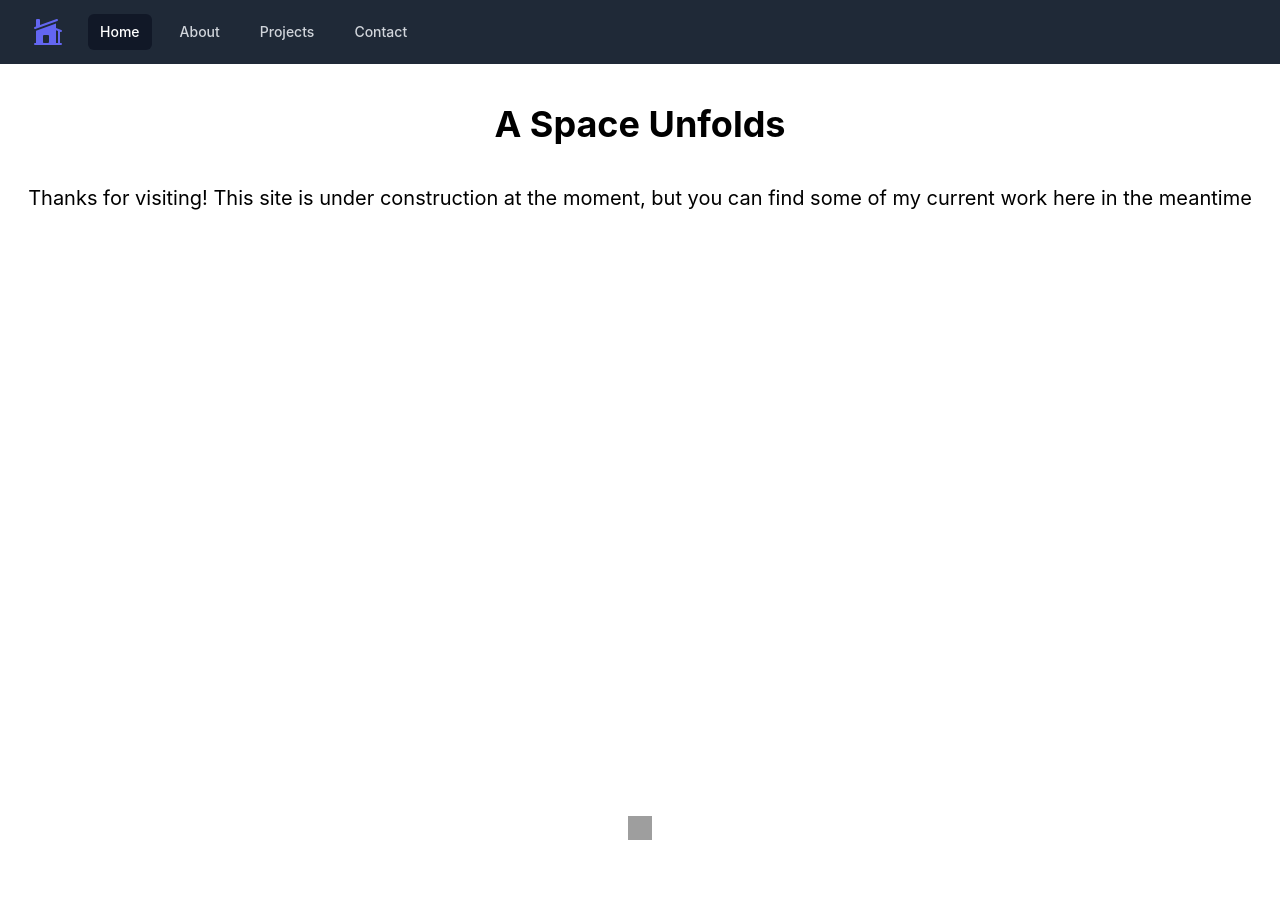
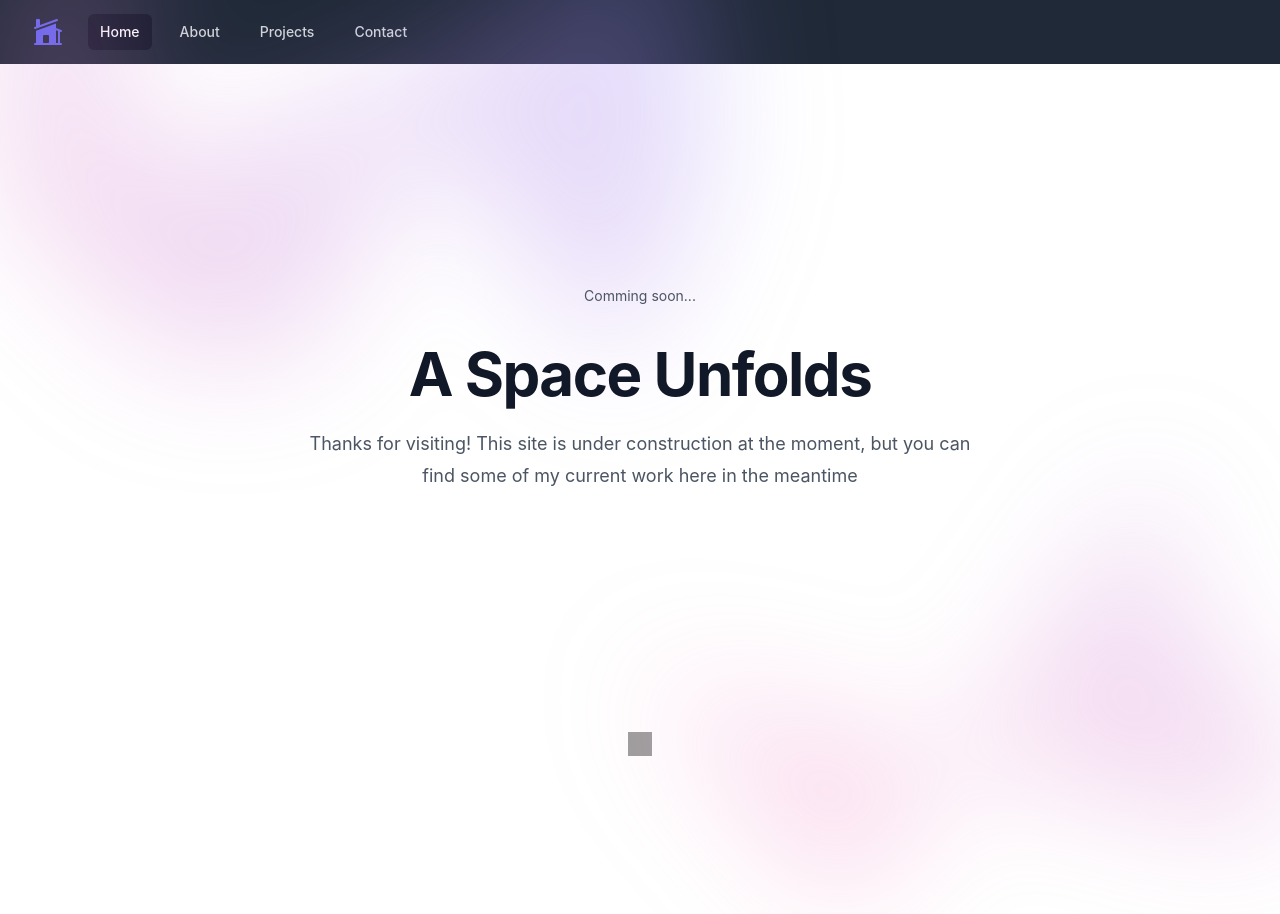
Before and after one commit to aaronfeingold/aspaceunfolds, a React (Create React App) app: page / in a window 1280 px wide. Before the commit the page ends 856 px from the top, so only its background shows below. Built offline with nearby package versions, Linux system fonts and the light colour scheme; grey boxes are pictures that could not be loaded.

Commit message:
a beautiful hero page from some help from the folks at the tailwind site

```diff
--- a/src/shared/components/Home.tsx
+++ b/src/shared/components/Home.tsx
@@ -23,16 +23,47 @@
   }
 
   return (
-    <div className="pt-16 min-h-screen flex flex-col justify-between">
-      <header className="text-center py-10">
-        <h1 className="text-4xl font-bold">A Space Unfolds</h1>
-      </header>
-      <main className="flex-grow text-center">
-        <p className="text-xl">
-          {data?.underConstructionMessage ||
-            "Website Under Construction. Please Check Back for Updates"}
-        </p>
-      </main>
+    <div className="relative isolate px-6 pt-14 lg:px-8">
+      <div
+        aria-hidden="true"
+        className="absolute inset-x-0 -top-40 -z-10 transform-gpu overflow-hidden blur-3xl sm:-top-80"
+      >
+        <div
+          style={{
+            clipPath:
+              "polygon(74.1% 44.1%, 100% 61.6%, 97.5% 26.9%, 85.5% 0.1%, 80.7% 2%, 72.5% 32.5%, 60.2% 62.4%, 52.4% 68.1%, 47.5% 58.3%, 45.2% 34.5%, 27.5% 76.7%, 0.1% 64.9%, 17.9% 100%, 27.6% 76.8%, 76.1% 97.7%, 74.1% 44.1%)",
+          }}
+          className="relative left-[calc(50%-11rem)] aspect-[1155/678] w-[36.125rem] -translate-x-1/2 rotate-[30deg] bg-gradient-to-tr from-[#ff80b5] to-[#9089fc] opacity-30 sm:left-[calc(50%-30rem)] sm:w-[72.1875rem]"
+        />
+      </div>
+      <div className="mx-auto max-w-2xl py-32 sm:py-48 lg:py-56">
+        <div className="hidden sm:mb-8 sm:flex sm:justify-center">
+          <div className="relative px-3 py-1 text-sm leading-6 text-gray-600">
+            Comming soon...
+          </div>
+        </div>
+        <div className="text-center">
+          <h1 className="text-4xl font-bold tracking-tight text-gray-900 sm:text-6xl">
+            A Space Unfolds
+          </h1>
+          <p className="mt-6 text-lg leading-8 text-gray-600">
+            {data?.underConstructionMessage ||
+              "Website Under Construction. Please Check Back for Updates"}
+          </p>
+        </div>
+      </div>
+      <div
+        aria-hidden="true"
+        className="absolute inset-x-0 top-[calc(100%-13rem)] -z-10 transform-gpu overflow-hidden blur-3xl sm:top-[calc(100%-30rem)]"
+      >
+        <div
+          style={{
+            clipPath:
+              "polygon(74.1% 44.1%, 100% 61.6%, 97.5% 26.9%, 85.5% 0.1%, 80.7% 2%, 72.5% 32.5%, 60.2% 62.4%, 52.4% 68.1%, 47.5% 58.3%, 45.2% 34.5%, 27.5% 76.7%, 0.1% 64.9%, 17.9% 100%, 27.6% 76.8%, 76.1% 97.7%, 74.1% 44.1%)",
+          }}
+          className="relative left-[calc(50%+3rem)] aspect-[1155/678] w-[36.125rem] -translate-x-1/2 bg-gradient-to-tr from-[#ff80b5] to-[#9089fc] opacity-30 sm:left-[calc(50%+36rem)] sm:w-[72.1875rem]"
+        />
+      </div>
     </div>
   );
 };
```
